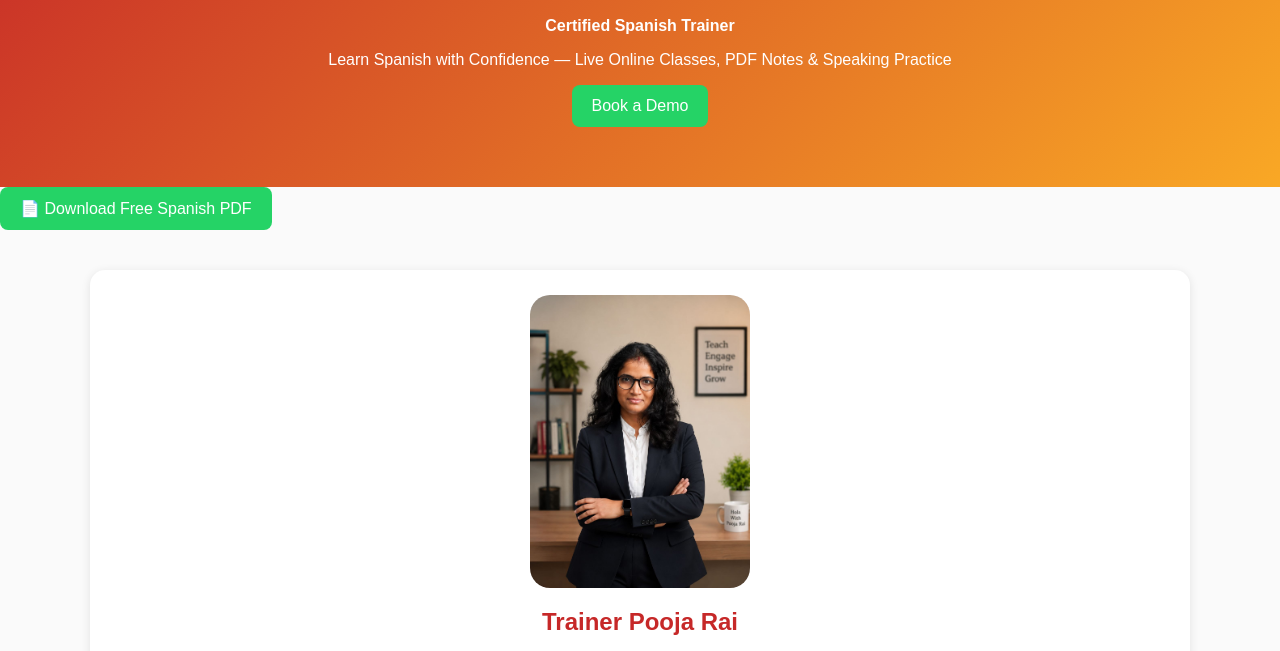
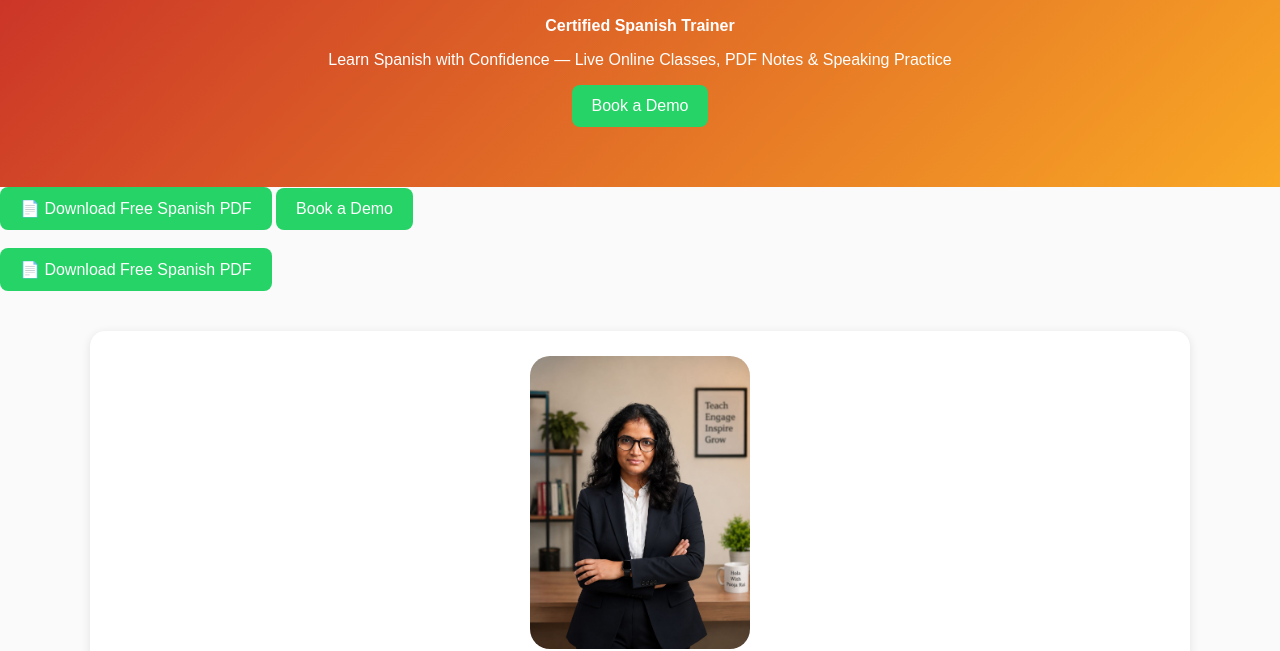
Before and after one commit to holawithpooja/holawithpooja.github.io, a plain HTML site: page index.html in a window 1280 px wide. Shown: the part 171-822 px from the top of the page. Drawn offline with Linux system fonts and the light colour scheme.

Commit message:
Update index.html

```diff
--- a/index.html
+++ b/index.html
@@ -33,6 +33,15 @@ footer{background:#222;color:white;text-align:center;padding:20px;margin-top:30p
   <a class="btn" href="greeting in spanish.pdf" target="_blank">
 📄 Download Free Spanish PDF
 </a>
+  <a class="btn" href="https://wa.me/919621793239">Book a Demo</a>
+
+<br><br>
+
+<a class="btn" href="greeting-in-spanish.pdf" target="_blank">
+📄 Download Free Spanish PDF
+</a>
+
+</div>
 <div class="container">
 
 <div class="card" style="text-align:center">
```
